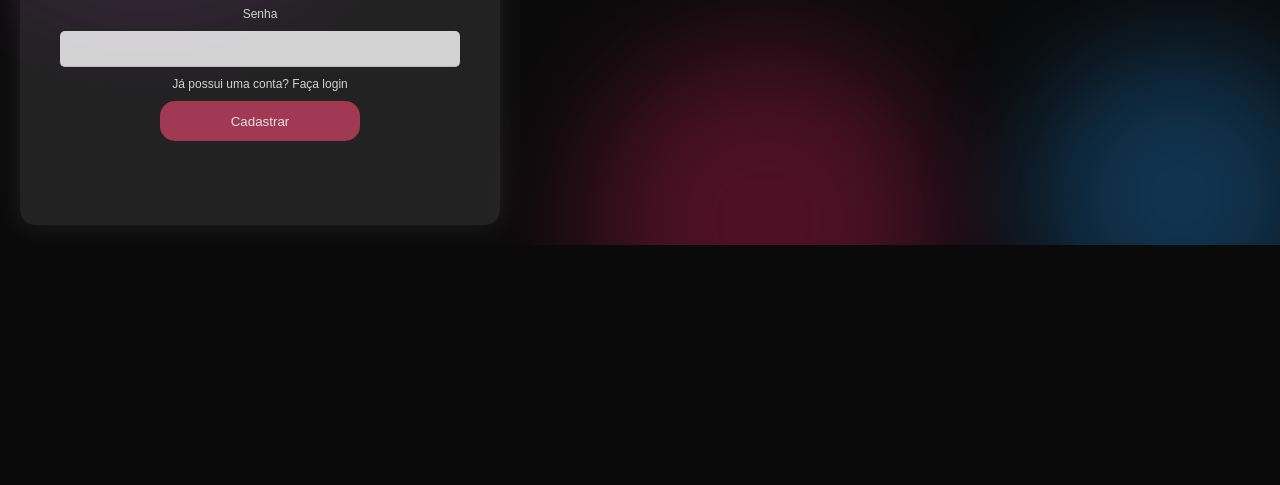
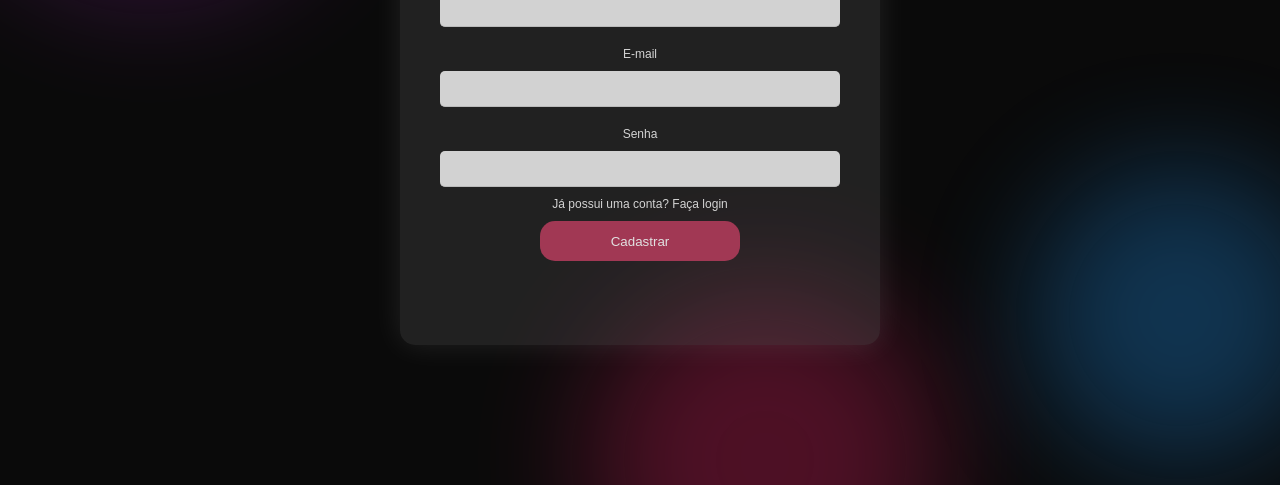
Before and after one commit to kecasan/Musi-K, a website: page signup.html in a window 1280 px wide. Shown: the part 355-840 px from the top of the page. Before the commit the page ends 800 px from the top, so only its background shows below. Drawn offline with Linux system fonts and the light colour scheme; no server answers.

Commit message:
centralizando cadastro

```diff
--- a/signup.html
+++ b/signup.html
@@ -18,7 +18,7 @@
         <div class="menu_lateral">
             <img class="voltar" id="voltar" src="media\divisa-esquerda.png" onclick="voltarIndex()" width="30">
         </div>
-        <div id="cadastrar">
+        <div id="cadastrar" class="cadastro">
             <form id="character-form" class="card-signup">
                 <img src="media/logo.png" width="90">
                 <div class="card-header">
--- a/static/css/estilo.css
+++ b/static/css/estilo.css
@@ -533,6 +533,15 @@ body{
     z-index: 1;
   }
 
+  .cadastro {
+    display: flex;
+    align-items: center;
+    justify-content: center;
+    height: 100vh;
+    font-family: 'Segoe UI', Tahoma, Geneva, Verdana, sans-serif;
+    z-index: 1;
+  }
+
   .card-login {
     background-color: rgba(91, 91, 91, 0.3);
     padding: 40px;
```
